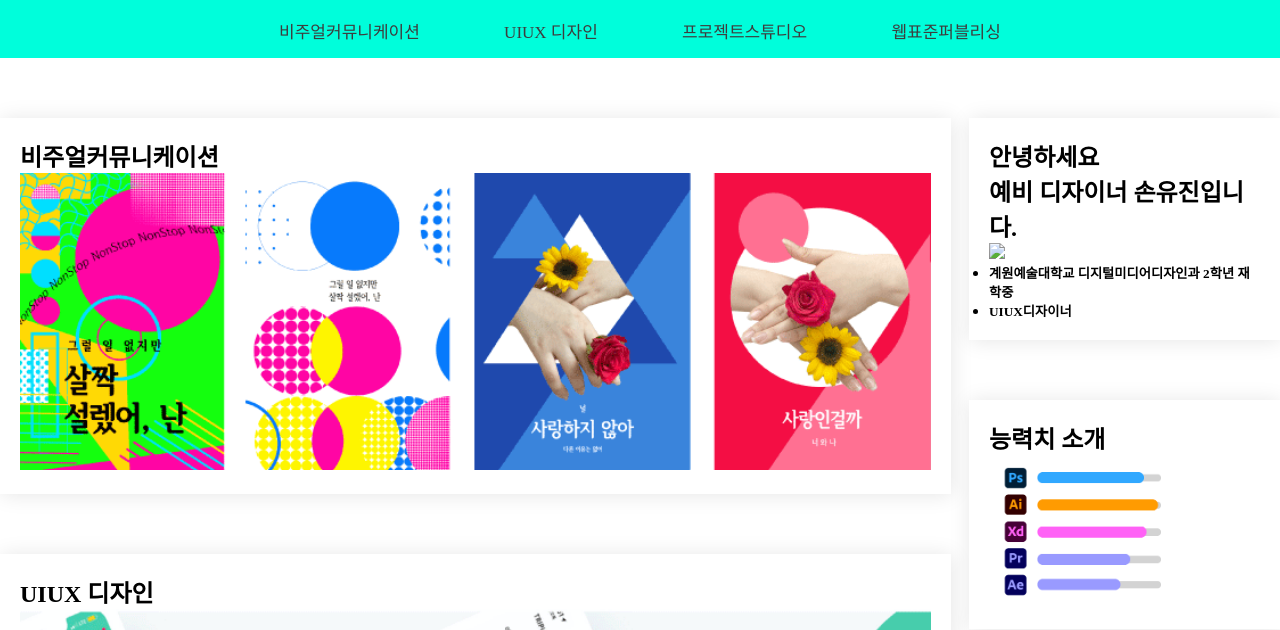
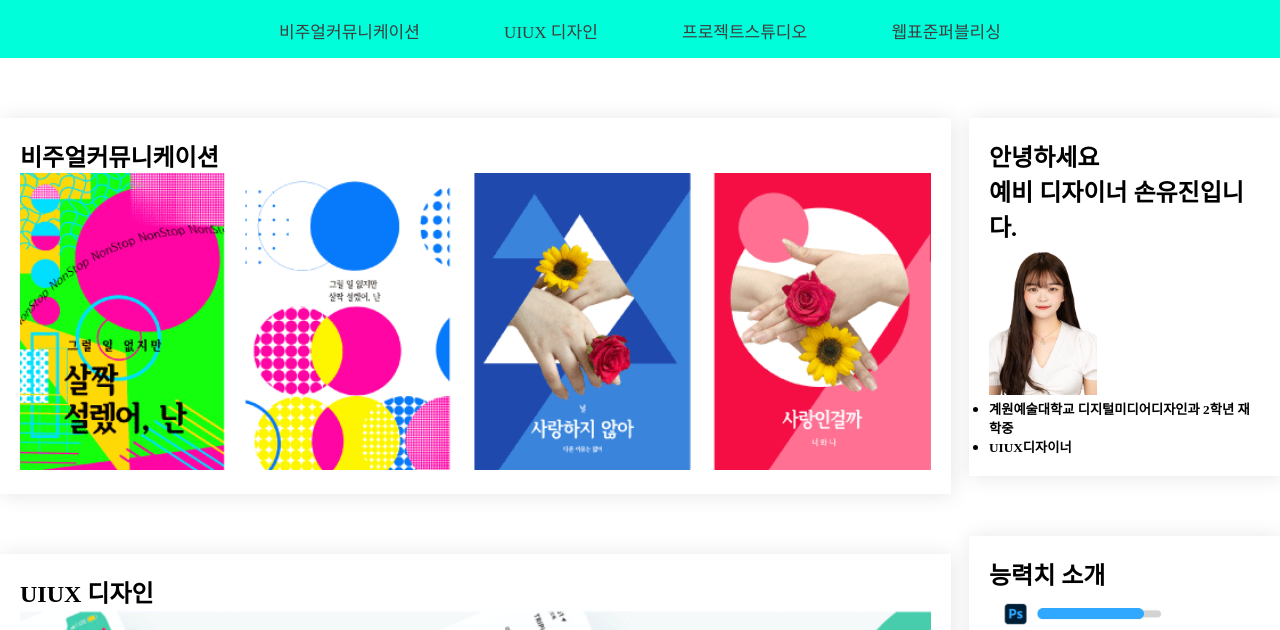
Before and after one commit to sonyujineeee/sonyujineeeee.github.io, a plain HTML site: page index.html in a window 1280 px wide. Shown: the part 170-800 px from the top of the page. Drawn offline with Linux system fonts and the light colour scheme.

Commit message:
Update index.html

```diff
--- a/index.html
+++ b/index.html
@@ -61,7 +61,7 @@
       <div class="rightcolumn">
         <div class="card">
           <h2>안녕하세요<br>예비 디자이너 손유진입니다.</h2>
-          <img src="./me.jpg" width="40%">
+          <img src="img/me.jpg" width="40%">
           <ul>
             <li><h5>계원예술대학교 디지털미디어디자인과 2학년 재학중</h5></li>
             <li><h5>UIUX디자이너</h5></li>
```
